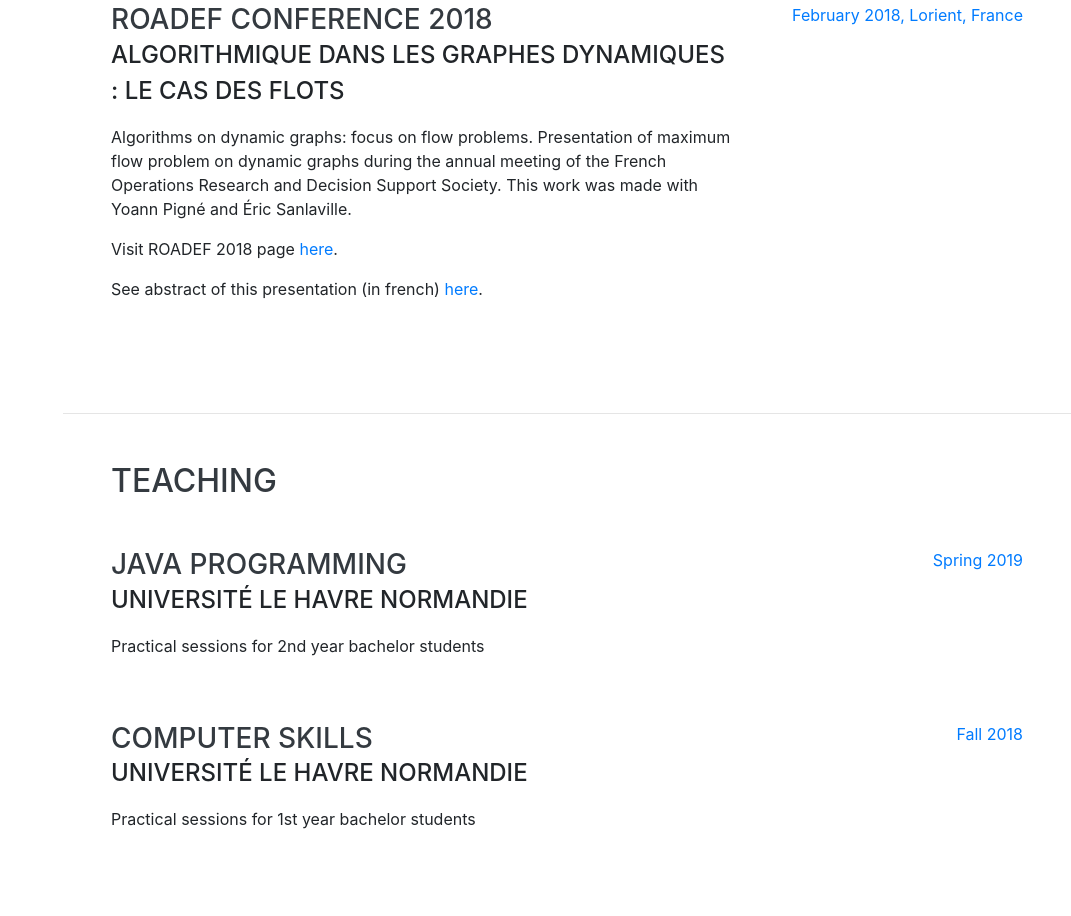
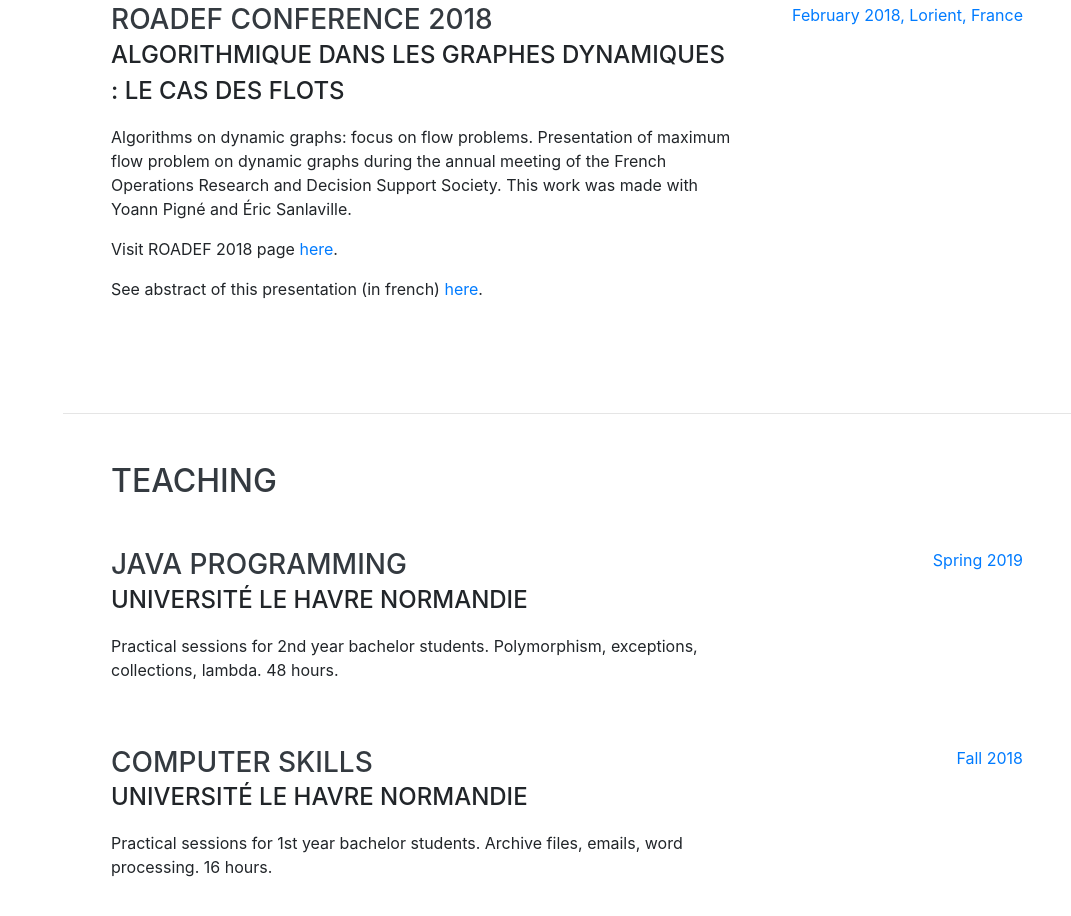
Before and after one commit to mathildevernet/mathildevernet.github.io, a website with bundled scripts: page index.html in a window 1280 px wide. Shown: the part 2854-3770 px from the top of the page, without its empty margins (209-1280 px from the left). Built offline with nearby package versions, Linux system fonts and the light colour scheme; a web font is replaced by a local one.

Commit message:
cosmetics

```diff
--- a/index.html
+++ b/index.html
@@ -9,8 +9,6 @@
   <meta name="author" content="Mathilde Vernet">
   <meta name="keywords" content="dynamic graph, algorithm, optimization, graph theory, operations research, phd">
   <meta name="google-site-verification" content="8ttct_xFufMdIlxncBG2rdpxslt1iIk4MtPx0CUh7BU" />
-  <meta name="yandex-verification" content="6484d36c0ddc62b9" />
-  <meta name="msvalidate.01" content="768F399FE7033159A0FA4DCA36CCE202" />
 
   <title>Mathilde Vernet · PhD Student · Université Le Havre Normandie</title>
 
@@ -149,7 +147,7 @@
             <h3 class="mb-0">ROADEF Conference 2019</h3>
             <div class="subheading mb-3">Un algorithme de plus courts chemins pour le problème de
 flot de coût minimum dans un graphe dynamique</div>
-            <p>Shortest paths algorithm for the minimum cost flow problem on dynamic graphs. Presentation of an SSP-inspired algorithm for minimum cost flow problem on dynamic graphs and experimental results during during the annual meeting of the French Operations Research and Decision Support Society. This work was made with Maciej Drozdowski, Yoann Pigné and Éric Sanlaville.</p>
+            <p>Shortest paths algorithm for the minimum cost flow problem on dynamic graphs. Presentation of an SSP-inspired algorithm for minimum cost flow problem on dynamic graphs and experimental results during the annual meeting of the French Operations Research and Decision Support Society. This work was made with Maciej Drozdowski, Yoann Pigné and Éric Sanlaville.</p>
             <p>Visit ROADEF 2019 page <a href="https://roadef2019.univ-lehavre.fr/" target="_blank">here</a>.</p>
             <p>See abstract of this presentation (in french) <a href="https://roadef2019.univ-lehavre.fr/programme/ROADEF2019_submissions/ROADEF2019_paper_136.pdf" target="_blank">here</a>.</p>
           </div>
@@ -198,7 +196,7 @@
           <div class="resume-content">
             <h3 class="mb-0">Java Programming</h3>
             <div class="subheading mb-3">Université Le Havre Normandie</div>
-            <p>Practical sessions for 2nd year bachelor students</p>
+            <p>Practical sessions for 2nd year bachelor students. Polymorphism, exceptions, collections, lambda. 48 hours.</p>
           </div>
           <div class="resume-date text-md-right">
             <span class="text-primary">Spring 2019</span>
@@ -209,7 +207,7 @@
           <div class="resume-content">
             <h3 class="mb-0">Computer skills</h3>
             <div class="subheading mb-3">Université Le Havre Normandie</div>
-            <p>Practical sessions for 1st year bachelor students</p>
+            <p>Practical sessions for 1st year bachelor students. Archive files, emails, word processing. 16 hours.</p>
           </div>
           <div class="resume-date text-md-right">
             <span class="text-primary">Fall 2018</span>
```
